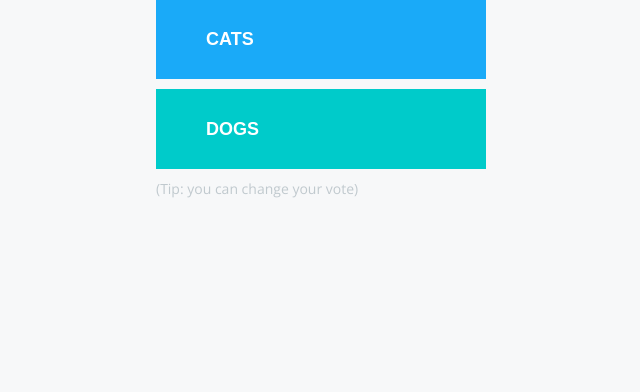
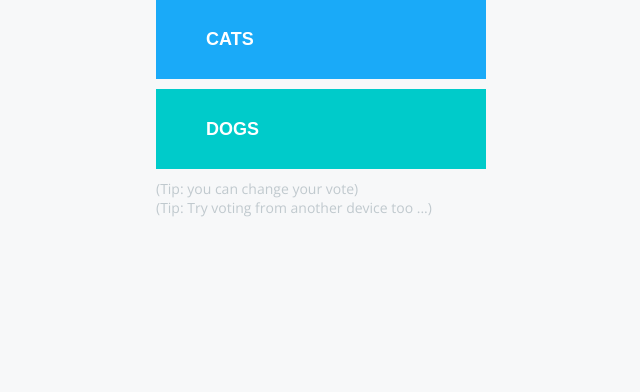
Before and after one commit to JubelShaji/CI-CD_Project_Docker-Swarm, a Flask app: page / in a window 1280 px wide. Shown: the part 73-465 px from the top of the page, without its empty margins (319-959 px from the left). Run offline with Flask 3, Linux system fonts and the light colour scheme; some libraries are stand-ins or nearby versions.

Commit message:
Update index.html

```diff
--- a/vote/templates/index.html
+++ b/vote/templates/index.html
@@ -20,6 +20,9 @@
         </form>
         <div id="tip">
           (Tip: you can change your vote)
+        </div>
+        <div id="tip">
+          (Tip: Try voting from another device too ...)
         </div>
         <div id="hostname">
           Processed by container ID {{hostname}}
```
